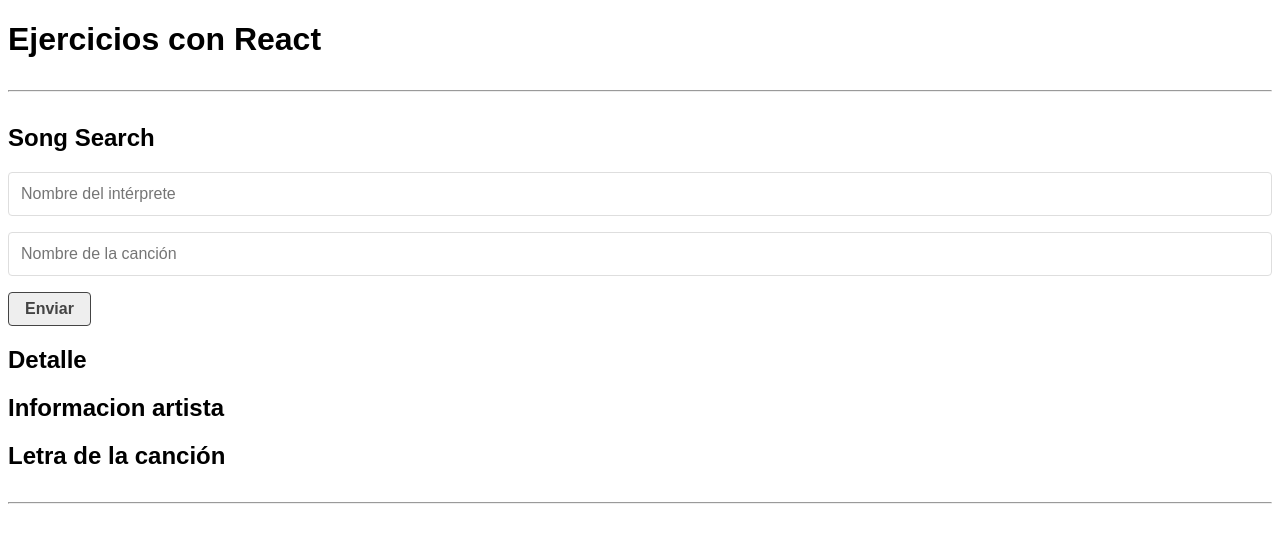
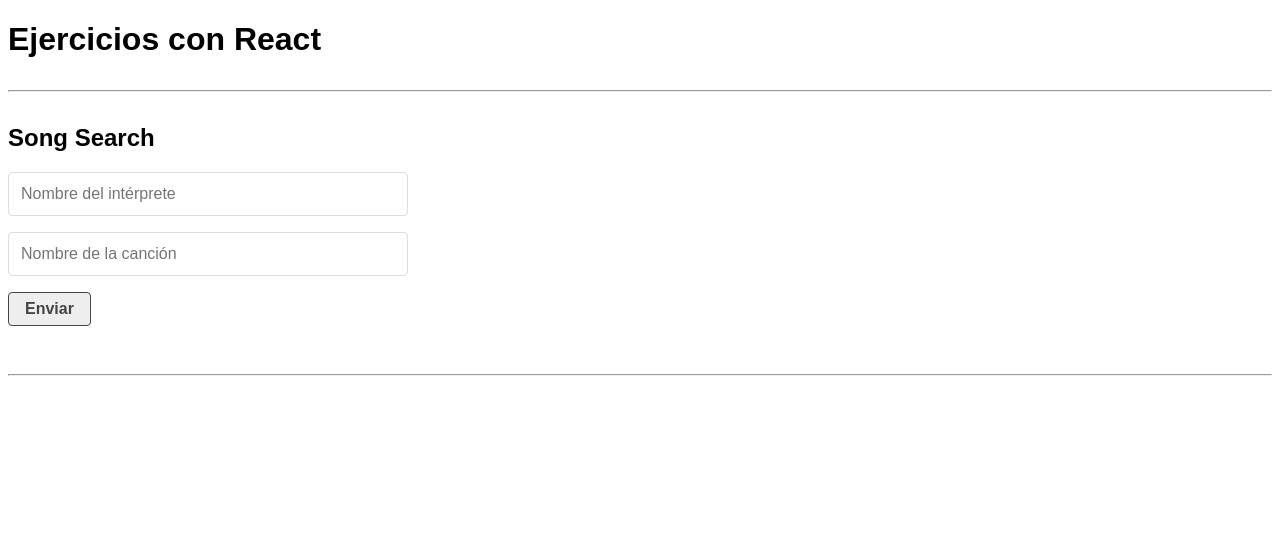
Before and after one commit to guidoFortunato/curso-jon-mircha, a React (Create React App) app: page / in a window 1280 px wide. Shown: the top 542 px of the page. Built offline with nearby package versions, Linux system fonts and the light colour scheme.

Commit message:
finalizacion buscador de canciones

```diff
--- a/src/components/SongArtist.jsx
+++ b/src/components/SongArtist.jsx
@@ -1,10 +1,21 @@
 import React from 'react'
 
-const SongArtist = () => {
+const SongArtist = ({artist}) => {
+
+
     return (
-        <div>
-            <h2>Informacion artista</h2>
-        </div>
+        <section>
+            <h3>{artist.strArtist}</h3>
+            <img src={artist.strArtistThumb} alt={artist.strArtist} />
+            <p>
+            {artist.intBornYear} - {artist.intDiedYear || 'Present'}
+            </p>
+            <p>{artist.strCountry}</p>
+            <p>{artist.strGenre} - {artist.strStyle}</p>
+            <a href={`http://${artist.strWebsite}`} target='_blank' rel='noreferrer'>Sitio web oficial</a>
+            {/* <blockquote>{bioFinal}</blockquote> */}
+            <p>{artist.strBiographyEN}</p>
+        </section>
     )
 }
 
--- a/src/components/SongDetails.jsx
+++ b/src/components/SongDetails.jsx
@@ -1,14 +1,34 @@
 import React from 'react'
 import SongArtist from './SongArtist'
 import SongLyric from './SongLyric'
+import Message from './Message'
 
 const SongDetails = ({search, lyric, bio}) => {
+
+    if (!lyric || !bio) return null
+
+
+
+
     return (
-        <div>
-            <h2>Detalle</h2>
-            <SongArtist />
-            <SongLyric />
-        </div>
+        <>
+
+            {lyric.error || lyric.err || lyric.name === "AbortError" ?
+            <Message
+                msg={`Error: no existe la canción "${search.song}"`}
+                bgColor='#dc3545'
+            />
+            :
+            <SongLyric title={search.song} lyrics={lyric.lyrics} />}
+            {bio.artists ? <SongArtist artist={bio.artists[0]} />
+            :
+            <Message
+                msg={`Error: no existe el intérprete "${search.artist}"`}
+                bgColor='#dc3545'
+            />}
+
+
+        </>
     )
 }
 
--- a/src/components/SongLyric.jsx
+++ b/src/components/SongLyric.jsx
@@ -1,10 +1,11 @@
 import React from 'react'
 
-const SongLyric = () => {
+const SongLyric = ({title, lyrics}) => {
     return (
-        <div>
-            <h2>Letra de la canción</h2>
-        </div>
+        <section>
+            <h3>{title}</h3>
+            <blockquote style={{whiteSpace:"pre-wrap"}} >{lyrics}</blockquote>
+        </section>
     )
 }
 
--- a/src/components/SongSearch.jsx
+++ b/src/components/SongSearch.jsx
@@ -33,7 +33,8 @@ const SongSearch = () => {
                 helpHttp().get(songUrl)
             ])
 
-            console.log(artistRes, songRes)
+            // console.log(songRes)
+            // console.log('artist res', artistRes.artists[0].strBiographyEN)
 
             setBio(artistRes)
             setLyric(songRes)
@@ -51,14 +52,19 @@ const SongSearch = () => {
 
 
     const handleSearch = (data)=>{
+
         setSearch(data)
     }
     return (
         <div>
             <h2>Song Search</h2>
-            { loading && <Loader />}
-            <SongForm handleSearch={handleSearch} />
-            <SongDetails search={search} lyric={lyric} bio={bio} />
+            <article className="grid-1-3">
+                <SongForm handleSearch={handleSearch} />
+                { loading && <Loader />}
+                {search && !loading && (
+                    <SongDetails search={search} lyric={lyric} bio={bio} />
+                )}
+            </article>
         </div>
     )
 }
--- a/src/index.css
+++ b/src/index.css
@@ -60,6 +60,11 @@ hr{
     margin: 2rem auto;
 }
 
+img{
+    max-width: 100%;
+    height: auto;
+}
+
 table{
     border-spacing: 0;
     border-collapse: collapse;
@@ -80,4 +85,11 @@ td{
         align-items: start;
         gap: 2rem;
     }
+
+    .grid-1-3{
+        display: grid;
+        grid-template-columns: 1fr 1fr 1fr;
+        align-items: start;
+        gap: 2rem;
+    }
 }
```
